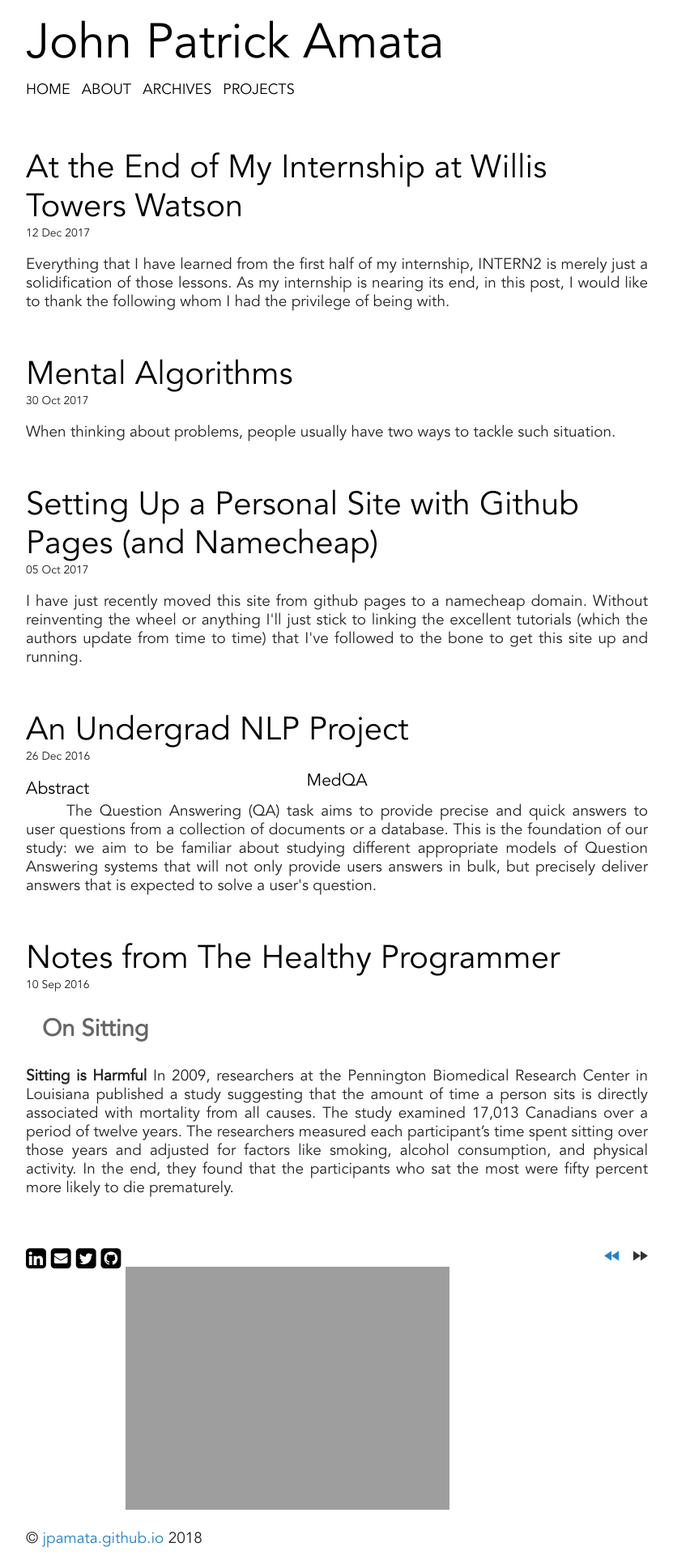
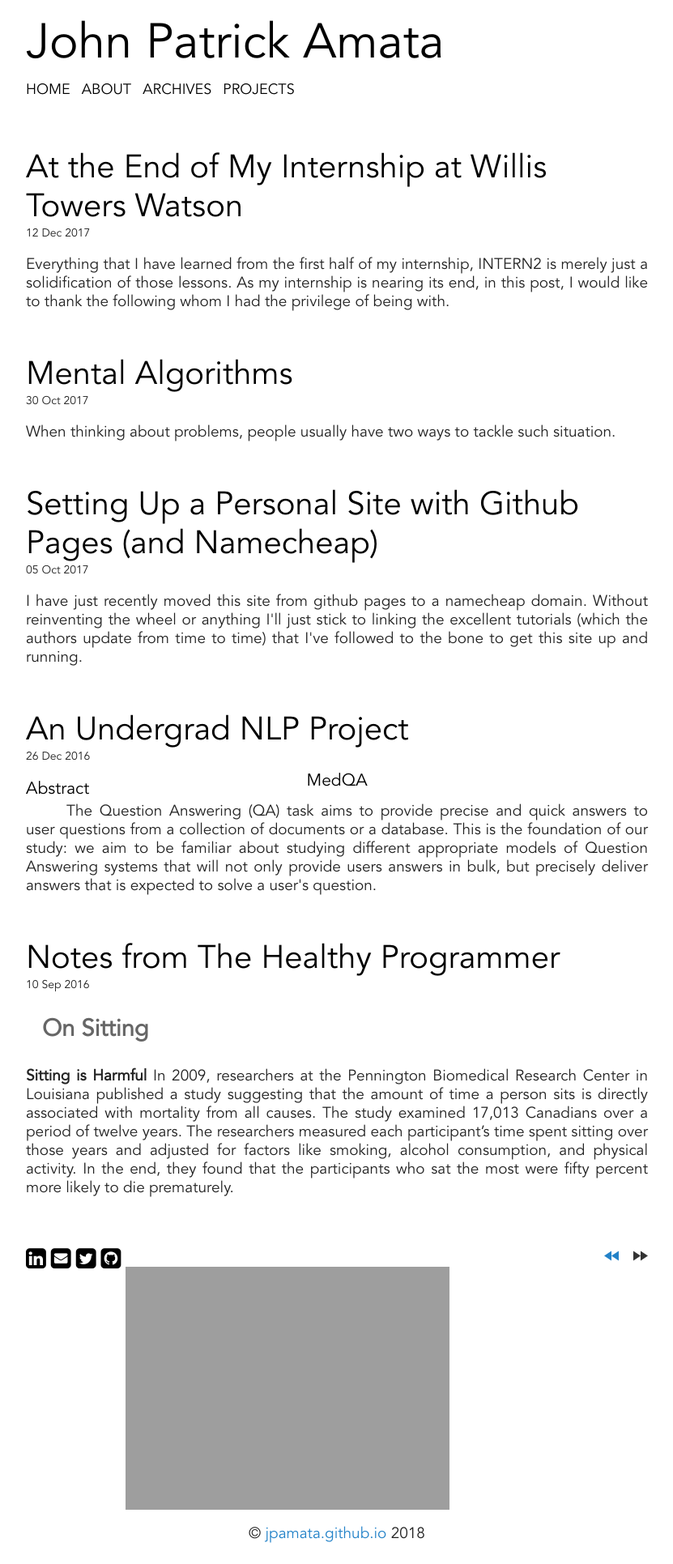
Before and after one commit to jpamata/jpamata.github.io, a Jekyll site: the page built from index.html, in a window 1280 px wide. Shown: the whole page at 81% size, without its empty margins (224-1055 px from the left). Built offline with Jekyll 4.4.1, drawn with Linux system fonts in a browser that asks for light colours; the list of posts is cut into pages by our own code.

Commit message:
Update footer.html

```diff
--- a/_includes/footer.html
+++ b/_includes/footer.html
@@ -41,7 +41,6 @@
   })();
 </script>
 
-<centrer>
-  <img src="http://johnamata.com/assets/transparent-sign.png"> <br/>
-  <p>&copy; <a href="{{ site.url }}/">{{site.title}}</a> {{ 'now' | date: '%Y' }}</p>
-</center>
+
+  <img src="http://johnamata.com/assets/transparent-sign.png" align="center"> <br/>
+  <p align="center">&copy; <a href="{{ site.url }}/">{{site.title}}</a> {{ 'now' | date: '%Y' }}</p>
```
